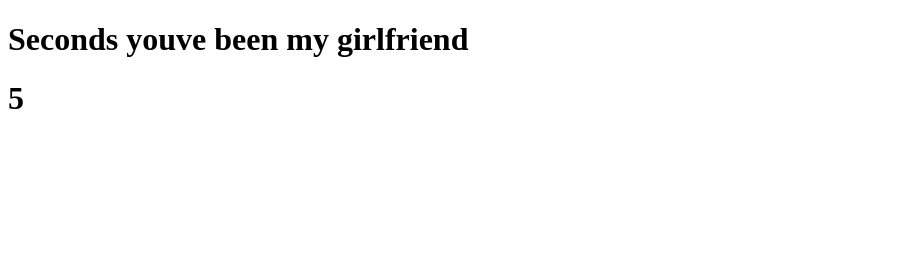
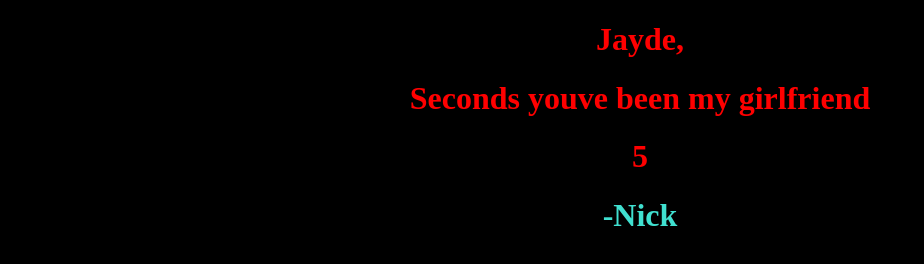
Before and after one commit to NickLeon92/timer, a website: page index.html in a window 1280 px wide. Shown: the whole page, without its empty margins (0-924 px from the left). Drawn offline with Linux system fonts and the light colour scheme.

Commit message:
styling changes

```diff
--- a/index.html
+++ b/index.html
@@ -6,11 +6,15 @@
     <meta name="viewport" content="width=device-width, initial-scale=1.0">
     <title>Document</title>
 </head>
-<body>
-    <h1>Seconds youve been my girlfriend</h1>
-    <h1 id="counter">
+<body style="background-color: black; color: red;">
+    <div style="text-align: center">
+        <h1>Jayde,</h1>
+        <h1>Seconds youve been my girlfriend</h1>
+        <h1 id="counter">
 
-    </h1>
+        </h1>
+        <h1 style="color: turquoise;">-Nick</h1>
+    </div>
     <script>
         console.log('adf')
         setInterval(flashText, 1000);
```
Also changed, not shown: index.js (+8 -5 lines).
